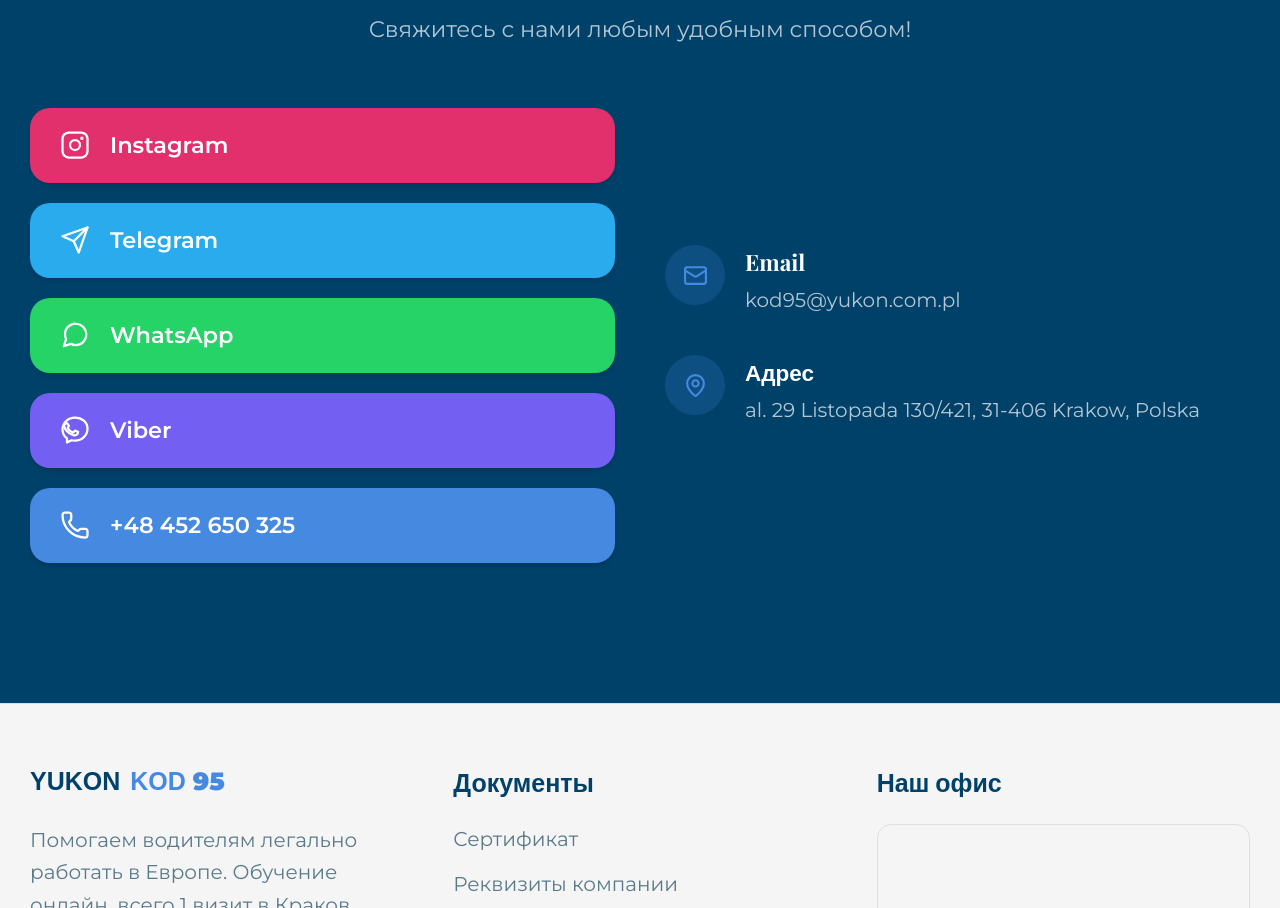
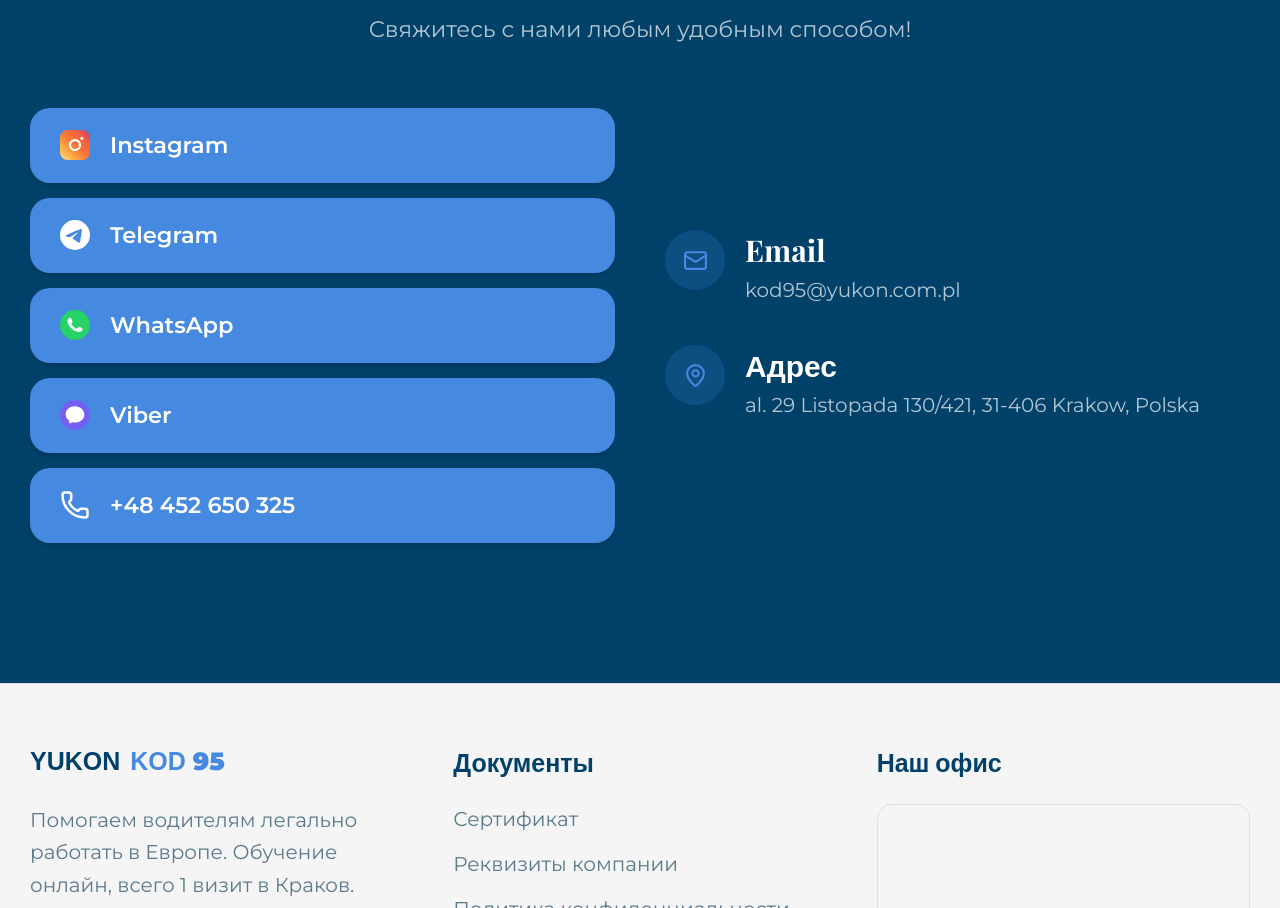
Before and after one commit to lolo60-lgtm/Yukon-vertical, a Next.js app: page / in a window 1280 px wide. Shown: the part 7991-8899 px from the top of the page. Built offline with nearby package versions, Linux system fonts and the light colour scheme; grey boxes are pictures that could not be loaded; a web font is replaced by a local one.

Commit message:
Update contact.tsx

```diff
--- a/components/contact.tsx
+++ b/components/contact.tsx
@@ -1,16 +1,84 @@
 "use client"
 
 import { useEffect, useRef, useState } from "react"
-import { Phone, Mail, MapPin, Instagram, MessageCircle } from "lucide-react"
+import { Phone, Mail, MapPin } from "lucide-react"
 
 const PHONE = "+48452650325"
 const PHONE_DISPLAY = "+48 452 650 325"
+const WHATSAPP = "https://wa.me/48452650325"
+const TELEGRAM = "https://t.me/MarynaKod95"
+const VIBER = "viber://chat?number=48452650325"
 const INSTAGRAM = "https://www.instagram.com/yukon_kod_95/"
-const TELEGRAM = "https://t.me/MarynaKod95"
-const WHATSAPP = "https://wa.me/48452650325"
-const VIBER = "viber://chat?number=%2B48452650325"
-const EMAIL = "kod95@yukon.com.pl"
-const ADDRESS = "al. 29 Listopada 130/421, 31-406 Krakow, Polska"
+
+// Все кнопки одного голубого цвета, при hover — темнее
+const BTN_BASE = "bg-accent hover:bg-foreground"
+
+const socialButtons = [
+  {
+    label: "Instagram",
+    href: INSTAGRAM,
+    target: "_blank",
+    icon: (
+      // Градиентная иконка Instagram (оригинальные цвета)
+      <svg className="h-6 w-6 shrink-0" viewBox="0 0 24 24" xmlns="http://www.w3.org/2000/svg">
+        <defs>
+          <linearGradient id="ig-grad" x1="0%" y1="100%" x2="100%" y2="0%">
+            <stop offset="0%" stopColor="#FFDC80" />
+            <stop offset="25%" stopColor="#FCAF45" />
+            <stop offset="50%" stopColor="#F77737" />
+            <stop offset="75%" stopColor="#F56040" />
+            <stop offset="100%" stopColor="#C13584" />
+          </linearGradient>
+        </defs>
+        <rect width="24" height="24" rx="6" fill="url(#ig-grad)" />
+        <circle cx="12" cy="12" r="4" fill="none" stroke="white" strokeWidth="1.8" />
+        <circle cx="17.5" cy="6.5" r="1.2" fill="white" />
+      </svg>
+    ),
+  },
+  {
+    label: "Telegram",
+    href: TELEGRAM,
+    target: "_blank",
+    icon: (
+      // Белая иконка Telegram
+      <svg className="h-6 w-6 shrink-0" viewBox="0 0 24 24" fill="white">
+        <path d="M11.944 0A12 12 0 0 0 0 12a12 12 0 0 0 12 12 12 12 0 0 0 12-12A12 12 0 0 0 12 0a12 12 0 0 0-.056 0zm4.962 7.224c.1-.002.321.023.465.14a.506.506 0 0 1 .171.325c.016.093.036.306.02.472-.18 1.898-.962 6.502-1.36 8.627-.168.9-.499 1.201-.82 1.23-.696.065-1.225-.46-1.9-.902-1.056-.693-1.653-1.124-2.678-1.8-1.185-.78-.417-1.21.258-1.91.177-.184 3.247-2.977 3.307-3.23.007-.032.014-.15-.056-.212s-.174-.041-.249-.024c-.106.024-1.793 1.14-5.061 3.345-.48.33-.913.49-1.302.48-.428-.008-1.252-.241-1.865-.44-.752-.245-1.349-.374-1.297-.789.027-.216.325-.437.893-.663 3.498-1.524 5.83-2.529 6.998-3.014 3.332-1.386 4.025-1.627 4.476-1.635z" />
+      </svg>
+    ),
+  },
+  {
+    label: "WhatsApp",
+    href: WHATSAPP,
+    target: "_blank",
+    icon: (
+      // Зелёная иконка WhatsApp
+      <svg className="h-6 w-6 shrink-0" viewBox="0 0 24 24">
+        <circle cx="12" cy="12" r="12" fill="#25D366" />
+        <path fill="white" d="M17.472 14.382c-.297-.149-1.758-.867-2.03-.967-.273-.099-.471-.148-.67.15-.197.297-.767.966-.94 1.164-.173.199-.347.223-.644.075-.297-.15-1.255-.463-2.39-1.475-.883-.788-1.48-1.761-1.653-2.059-.173-.297-.018-.458.13-.606.134-.133.298-.347.446-.52.149-.174.198-.298.298-.497.099-.198.05-.371-.025-.52-.075-.149-.669-1.612-.916-2.207-.242-.579-.487-.5-.669-.51-.173-.008-.371-.01-.57-.01-.198 0-.52.074-.792.372-.272.297-1.04 1.016-1.04 2.479 0 1.462 1.065 2.875 1.213 3.074.149.198 2.096 3.2 5.077 4.487.709.306 1.262.489 1.694.625.712.227 1.36.195 1.871.118.571-.085 1.758-.719 2.006-1.413.248-.694.248-1.289.173-1.413-.074-.124-.272-.198-.57-.347z" />
+      </svg>
+    ),
+  },
+  {
+    label: "Viber",
+    href: VIBER,
+    target: undefined,
+    icon: (
+      // Фиолетовая иконка Viber — только бабл, без трубки внутри
+      <svg className="h-6 w-6 shrink-0" viewBox="0 0 24 24">
+        <circle cx="12" cy="12" r="12" fill="#7360F2" />
+        {/* Только облако без трубки */}
+        <path fill="white" d="M12 5C7.9 5 4.5 7.8 4.5 11.3c0 2.1 1.1 4 2.9 5.2v2.5l2.6-1.3c.7.2 1.3.3 2 .3 4.1 0 7.5-2.8 7.5-6.3S16.1 5 12 5z" />
+      </svg>
+    ),
+  },
+  {
+    label: PHONE_DISPLAY,
+    href: `tel:${PHONE}`,
+    target: undefined,
+    icon: <Phone className="h-6 w-6 shrink-0 text-white" strokeWidth={2} />,
+  },
+]
 
 function FadeInSection({ children, delay = 0 }: { children: React.ReactNode; delay?: number }) {
   const ref = useRef<HTMLDivElement>(null)
@@ -32,63 +100,6 @@ function FadeInSection({ children, delay = 0 }: { children: React.ReactNode; del
   )
 }
 
-const socialButtons = [
-  {
-    label: "Instagram",
-    href: INSTAGRAM,
-    external: true,
-    color: "#E1306C",
-    icon: (
-      <svg className="h-6 w-6 shrink-0" viewBox="0 0 24 24" fill="none" stroke="currentColor" strokeWidth="1.8" strokeLinecap="round" strokeLinejoin="round">
-        <rect x="2" y="2" width="20" height="20" rx="5" ry="5"/>
-        <circle cx="12" cy="12" r="4"/>
-        <circle cx="17.5" cy="6.5" r="0.5" fill="currentColor"/>
-      </svg>
-    ),
-  },
-  {
-    label: "Telegram",
-    href: TELEGRAM,
-    external: true,
-    color: "#2AABEE",
-    icon: (
-      <svg className="h-6 w-6 shrink-0" viewBox="0 0 24 24" fill="none" stroke="currentColor" strokeWidth="1.8" strokeLinecap="round" strokeLinejoin="round">
-        <path d="M22 2L11 13"/><path d="M22 2L15 22L11 13L2 9L22 2Z"/>
-      </svg>
-    ),
-  },
-  {
-    label: "WhatsApp",
-    href: WHATSAPP,
-    external: true,
-    color: "#25D366",
-    icon: (
-      <svg className="h-6 w-6 shrink-0" viewBox="0 0 24 24" fill="none" stroke="currentColor" strokeWidth="1.8" strokeLinecap="round" strokeLinejoin="round">
-        <path d="M21 11.5a8.38 8.38 0 01-.9 3.8 8.5 8.5 0 01-7.6 4.7 8.38 8.38 0 01-3.8-.9L3 21l1.9-5.7a8.38 8.38 0 01-.9-3.8 8.5 8.5 0 014.7-7.6 8.38 8.38 0 013.8-.9h.5a8.48 8.48 0 018 8v.5z"/>
-      </svg>
-    ),
-  },
-  {
-    label: "Viber",
-    href: VIBER,
-    external: false,
-    color: "#7360F2",
-    icon: (
-      <svg className="h-6 w-6 shrink-0" viewBox="0 0 24 24" fill="none" stroke="currentColor" strokeWidth="1.8" strokeLinecap="round" strokeLinejoin="round">
-        <path d="M12 2C6.5 2 2 6.2 2 11.5c0 2.9 1.4 5.5 3.6 7.2V22l3.6-1.8c.9.2 1.8.3 2.8.3 5.5 0 10-4.3 10-9.5S17.5 2 12 2z"/>
-        <path d="M14.5 13.5c-.2-.1-1.7-.8-2-.9-.3-.1-.5-.1-.7.1-.2.2-.7.9-1 1.1-.2.2-.3.2-.6.1-.3-.1-1.3-.5-2.4-1.5-.9-.8-1.5-1.8-1.6-2-.2-.3 0-.5.1-.6l.5-.5c.1-.2.2-.3.3-.5 0-.2 0-.4-.1-.5L5.9 7c-.2-.5-.5-.4-.7-.4-.2 0-.4 0-.6.1-.5.2-1.3.8-1.3 1.9 0 1.1.8 2.7 2.1 4.2 1.8 2.1 3.5 2.8 5.3 3.3 1 .3 1.8.2 2.4-.2.7-.4 1.2-1.1 1.3-1.7.1-.5-.1-.7-.6-.9z"/>
-      </svg>
-    ),
-  },
-  {
-    label: PHONE_DISPLAY,
-    href: `tel:${PHONE}`,
-    external: false,
-    color: "#4689e1",
-    icon: <Phone className="h-6 w-6 shrink-0" strokeWidth={1.8} />,
-  },
-]
-
 export function Contact() {
   return (
     <section id="contact" className="bg-foreground py-20 md:py-28">
@@ -106,19 +117,18 @@ export function Contact() {
           </div>
         </FadeInSection>
 
-        {/* Основной контент */}
-        <div className="mt-12 grid gap-10 lg:grid-cols-2 items-center">
+        <div className="mt-12 grid gap-10 lg:grid-cols-2">
 
-          {/* Левая колонка — большие кнопки мессенджеров */}
+          {/* 5 больших кнопок */}
           <FadeInSection delay={100}>
-            <div className="flex flex-col gap-4">
+            <div className="flex flex-col gap-3">
               {socialButtons.map((btn) => (
                 <a
                   key={btn.label}
                   href={btn.href}
-                  {...(btn.external ? { target: "_blank", rel: "noopener noreferrer" } : {})}
-                  className="flex items-center gap-4 rounded-2xl px-6 py-4 text-lg font-semibold text-white shadow-md transition-all duration-200 lg:hover:scale-[1.03] lg:hover:shadow-xl active:scale-[0.98]"
-                  style={{ backgroundColor: btn.color }}
+                  target={btn.target}
+                  rel={btn.target === "_blank" ? "noopener noreferrer" : undefined}
+                  className={`flex items-center gap-4 rounded-2xl px-6 py-4 text-lg font-semibold text-white shadow-md transition-all duration-200 lg:hover:scale-[1.03] lg:hover:shadow-xl ${BTN_BASE}`}
                 >
                   {btn.icon}
                   {btn.label}
@@ -127,18 +137,19 @@ export function Contact() {
             </div>
           </FadeInSection>
 
-          {/* Правая колонка — контакты */}
+          {/* Email и Адрес — по центру вертикально */}
           <FadeInSection delay={200}>
-            <div className="flex flex-col justify-center gap-8">
+            <div className="flex h-full flex-col justify-center gap-8">
 
               <div className="flex items-start gap-4">
                 <div className="flex h-12 w-12 shrink-0 items-center justify-center rounded-full bg-accent/20">
                   <Mail className="h-5 w-5 text-accent" />
                 </div>
                 <div>
-                  <h3 className="font-serif text-lg font-bold text-primary-foreground">{"Email"}</h3>
-                  <a href={`mailto:${EMAIL}`} className="mt-1 block text-primary-foreground/70 transition-colors hover:text-accent">
-                    {EMAIL}
+                  {/* Увеличен: text-lg → text-2xl */}
+                  <h3 className="font-serif text-2xl font-bold text-primary-foreground">{"Email"}</h3>
+                  <a href="mailto:kod95@yukon.com.pl" className="mt-1 block text-primary-foreground/70 transition-colors hover:text-accent">
+                    {"kod95@yukon.com.pl"}
                   </a>
                 </div>
               </div>
@@ -148,8 +159,11 @@ export function Contact() {
                   <MapPin className="h-5 w-5 text-accent" />
                 </div>
                 <div>
-                  <h3 className="font-serif text-lg font-bold text-primary-foreground">{"Адрес"}</h3>
-                  <p className="mt-1 text-primary-foreground/70">{ADDRESS}</p>
+                  {/* Увеличен: text-lg → text-2xl */}
+                  <h3 className="font-serif text-2xl font-bold text-primary-foreground">{"Адрес"}</h3>
+                  <p className="mt-1 text-primary-foreground/70">
+                    {"al. 29 Listopada 130/421, 31-406 Krakow, Polska"}
+                  </p>
                 </div>
               </div>
 
```
